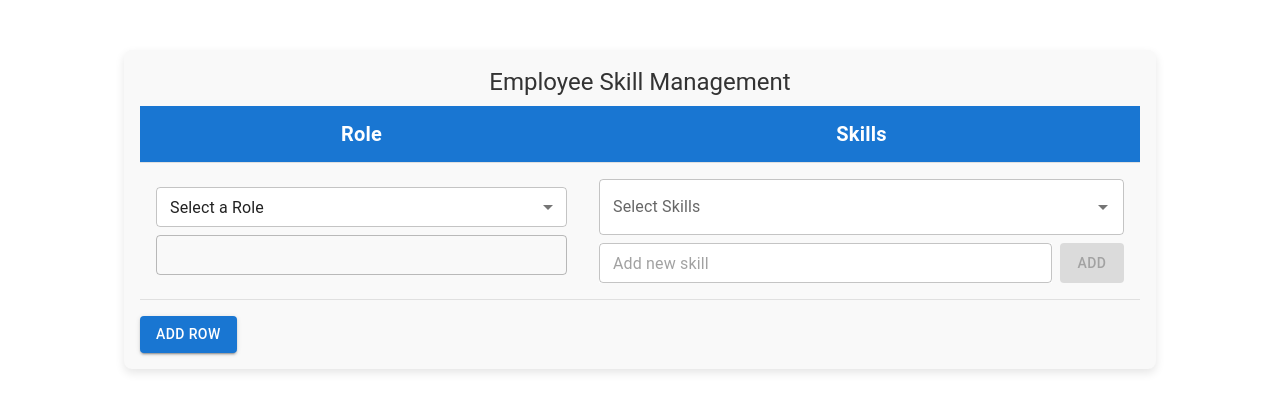
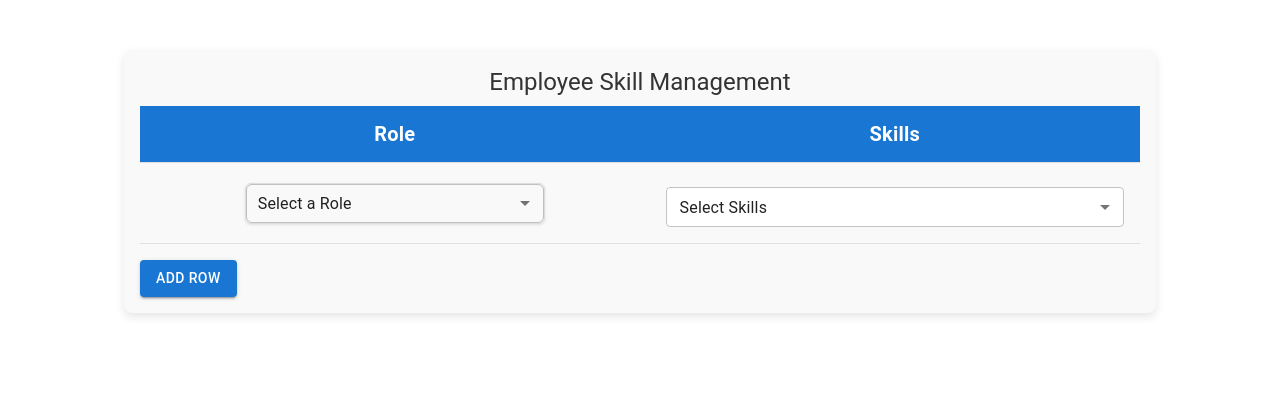
Before and after one commit to ktiya23/Dynamic_Dropdown-table, a React (Create React App) app: page / in a window 1280 px wide. Shown: the top 412 px of the page. Built offline with nearby package versions, Linux system fonts and the light colour scheme.

Commit message:
code added

```diff
--- a/src/component/DynamicTable.jsx
+++ b/src/component/DynamicTable.jsx
@@ -8,7 +8,6 @@ import {
   Button,
   Box,
   Typography,
-  TextField,
   Slider,
 } from "@mui/material";
 import SingleDropdown from "./SingleDropdown";
@@ -28,10 +27,10 @@ const DynamicTable = () => {
     "React",
     "JavaScript",
     "Node.js",
-    "MongoDb",
+    "MongoDB",
   ]);
 
-  // Add new row
+  // Add a new row
   const addRow = () => {
     setRows([
       ...rows,
@@ -39,28 +38,29 @@ const DynamicTable = () => {
     ]);
   };
 
-  // Update row data
+  // Update a specific row's data
   const updateRow = (id, field, value) => {
     setRows((prev) =>
-      prev.map((row) => (row.id === id ? { ...row, [field]: value } : row))
+      prev.map((row) =>
+        row.id === id ? { ...row, [field]: value } : row
+      )
     );
   };
 
-  // Update proficiency for a specific skill
+  // Update proficiency for a skill
   const updateProficiency = (rowId, skill, value) => {
     setRows((prev) =>
-      prev.map((row) => {
-        if (row.id === rowId) {
-          return {
+      prev.map((row) =>
+        row.id === rowId
+          ? {
               ...row,
               proficiency: {
                 ...row.proficiency,
                 [skill]: value,
               },
-          };
             }
-        return row;
-      })
+          : row
+      )
     );
   };
 
@@ -83,12 +83,22 @@ const DynamicTable = () => {
         <TableHead>
           <TableRow sx={{ backgroundColor: "#1976d2" }}>
             <TableCell
-              sx={{ color: "#fff", fontWeight: "bold", textAlign: "center", fontSize: "20px" }}
+              sx={{
+                color: "#fff",
+                fontWeight: "bold",
+                textAlign: "center",
+                fontSize: "20px",
+              }}
             >
               Role
             </TableCell>
             <TableCell
-              sx={{ color: "#fff", fontWeight: "bold", textAlign: "center", fontSize: "20px" }}
+              sx={{
+                color: "#fff",
+                fontWeight: "bold",
+                textAlign: "center",
+                fontSize: "20px",
+              }}
             >
               Skills
             </TableCell>
@@ -97,7 +107,6 @@ const DynamicTable = () => {
         <TableBody>
           {rows.map((row) => (
             <TableRow key={row.id}>
-              {/* Role Dropdown */}
               <TableCell>
                 <SingleDropdown
                   options={singleOptions.filter(
@@ -106,28 +115,17 @@ const DynamicTable = () => {
                   value={row.singleSelect}
                   onChange={(value) => updateRow(row.id, "singleSelect", value)}
                 />
-                <TextField
-                  value={row.singleSelect || ""}
-                  variant="outlined"
-                  size="small"
-                  sx={{ marginTop: "8px", width: "100%" }}
-                  disabled
-                />
               </TableCell>
 
-              {/* Skills Dropdown */}
               <TableCell>
                 <MultipleDropdown
                   options={multiOptions}
                   value={row.multiSelect}
-                  onChange={(value) => updateRow(row.id, "multiSelect", value)}
-                  onAddOption={(newOption) => {
-                    setMultiOptions((prev) => [...prev, newOption]);
-                    updateRow(row.id, "multiSelect", [...row.multiSelect, newOption]);
-                  }}
+                  onOptionsChange={(value) =>
+                    updateRow(row.id, "multiSelect", value)
+                  }
                 />
 
-                {/* Skill Proficiency Sliders */}
                 {row.multiSelect.map((skill) => (
                   <Box key={skill} sx={{ marginTop: "16px" }}>
                     <Typography>{skill} Proficiency:</Typography>
--- a/src/component/MultipleDropdown.jsx
+++ b/src/component/MultipleDropdown.jsx
@@ -1,50 +1,122 @@
 import React, { useState } from "react";
-import { Autocomplete, Button, TextField, Box } from "@mui/material";
+import {
+  Box,
+  Chip,
+  MenuItem,
+  Select,
+  TextField,
+  Button,
+  Typography,
+} from "@mui/material";
 
-const MultipleDropdown = ({ options, value, onChange, onAddOption }) => {
-  const [newOption, setNewOption] = useState("");
+const MultipleDropdown = ({ options, value = [], onOptionsChange }) => {
+  const [dropdownOptions, setDropdownOptions] = useState(options); // All available options
+  const [inputValue, setInputValue] = useState(""); // For custom input
+  const [open, setOpen] = useState(false); // To control the dropdown open/close state
+
+  // Handle selection of an existing option
+  const handleSelect = (selectedOption) => {
+    if (!value.includes(selectedOption)) {
+      onOptionsChange([...value, selectedOption]);
+    }
+  };
+
+  // Handle removing a selected option
+  const handleRemove = (option) => {
+    onOptionsChange(value.filter((item) => item !== option));
+  };
+
+  // Add a new custom option
+  const handleAddNewOption = () => {
+    if (inputValue && !dropdownOptions.includes(inputValue)) {
+      setDropdownOptions([...dropdownOptions, inputValue]); // Add to dropdown options
+      handleSelect(inputValue); // Automatically select the newly added option
+    }
+    setInputValue(""); // Clear input field
+  };
 
   return (
-    <Box>
-      {/* Multi-select Dropdown */}
-      <Autocomplete
+    <Box sx={{ width: "100%" }}>
+      {/* Selected Chips */}
+      <Box
+        sx={{
+          display: "flex",
+          flexWrap: "wrap",
+          gap: 1,
+          paddingBottom: 1,
+        }}
+      >
+        {value.map((option) => (
+          <Chip
+            key={option}
+            label={option}
+            onDelete={() => handleRemove(option)}
+            sx={{ backgroundColor: "#1976d2", color: "#fff" }}
+          />
+        ))}
+      </Box>
+
+      {/* Dropdown */}
+      <Select
         multiple
-        options={options}
-        value={value}
-        onChange={(e, newValue) => onChange(newValue)}
-        renderInput={(params) => <TextField {...params} label="Select Skills" />}
+        value={value} // Display selected values
+        onChange={(e) => handleSelect(e.target.value)}
+        open={open}
+        onClose={() => setOpen(false)}
+        onOpen={() => setOpen(true)}
+        renderValue={(selected) =>
+          selected.length ? selected.join(", ") : "Select Skills"
+        }
+        displayEmpty
         fullWidth
+        size="small"
         sx={{
           backgroundColor: "#fff",
           borderRadius: "4px",
         }}
-      />
+      >
+        {/* Dropdown Options */}
+        {dropdownOptions.map((option) => (
+          <MenuItem
+            key={option}
+            value={option}
+            disabled={value.includes(option)} // Disable if already selected
+            onClick={() => handleSelect(option)} // Handle selection
+          >
+            {option}
+          </MenuItem>
+        ))}
 
-      {/* Add New Skill Input */}
-      <Box sx={{ display: "flex", gap: "8px", marginTop: "8px" }}>
-        <TextField
-          value={newOption}
-          onChange={(e) => setNewOption(e.target.value)}
-          placeholder="Add new skill"
-          fullWidth
-          size="small"
+        {/* Divider & Add Input */}
+        <Box
           sx={{
-            backgroundColor: "#fff",
+            margin: "8px 16px",
+            display: "flex",
+            flexDirection: "column",
+            gap: 1,
           }}
-        />
-        <Button
-          variant="contained"
-          onClick={() => {
-            if (newOption.trim()) {
-              onAddOption(newOption.trim());
-              setNewOption("");
-            }
-          }}
-          disabled={!newOption.trim()}
         >
-          Add
-        </Button>
-      </Box>
+          <TextField
+            value={inputValue}
+            onChange={(e) => setInputValue(e.target.value)}
+            placeholder="Add a new option"
+            size="small"
+            fullWidth
+          />
+          <Button
+            onClick={handleAddNewOption}
+            variant="contained"
+            size="small"
+            sx={{
+              textTransform: "none",
+              backgroundColor: "#1976d2",
+              ":hover": { backgroundColor: "#1565c0" },
+            }}
+          >
+            Add Option
+          </Button>
+        </Box>
+      </Select>
     </Box>
   );
 };
--- a/src/component/SingleDropdown.jsx
+++ b/src/component/SingleDropdown.jsx
@@ -1,18 +1,50 @@
 import React from "react";
-import { MenuItem, Select, Box } from "@mui/material";
+import { MenuItem, Select, Box, Typography } from "@mui/material";
 
 const SingleDropdown = ({ options, value, onChange }) => {
   return (
-    <Box>
+    <Box
+      sx={{
+        display: "flex",
+        flexDirection: "column",
+        gap: 1, // Spacing between elements
+        width: "100%",
+        maxWidth: "300px", // Fix the width for a cleaner UI
+        margin: "auto",
+      }}
+    >
+      {/* Label for Selected Role */}
+      {value && (
+        <Typography
+          variant="subtitle2"
+          sx={{
+            marginBottom: 0.5,
+            color: "#555", // Subtle color for text
+            fontSize: "14px",
+          }}
+        >
+          Selected Role: <strong>{value}</strong>
+        </Typography>
+      )}
+
+      {/* Dropdown Component */}
       <Select
-        value={value}
+        value={value || ""}
         onChange={(e) => onChange(e.target.value)}
         displayEmpty
         fullWidth
         size="small"
         sx={{
-          backgroundColor: "#fff",
-          borderRadius: "4px",
+          backgroundColor: "#f9f9f9",
+          borderRadius: "6px",
+          boxShadow: "0 1px 3px rgba(0, 0, 0, 0.1)",
+          border: "1px solid #ddd",
+          "& .MuiSelect-select": {
+            padding: "8px 12px", // Adjust padding for compact size
+          },
+          "&:hover": {
+            borderColor: "#aaa",
+          },
         }}
       >
         <MenuItem value="" disabled>
```
Lines whose indentation alone changed are shown as unchanged.
